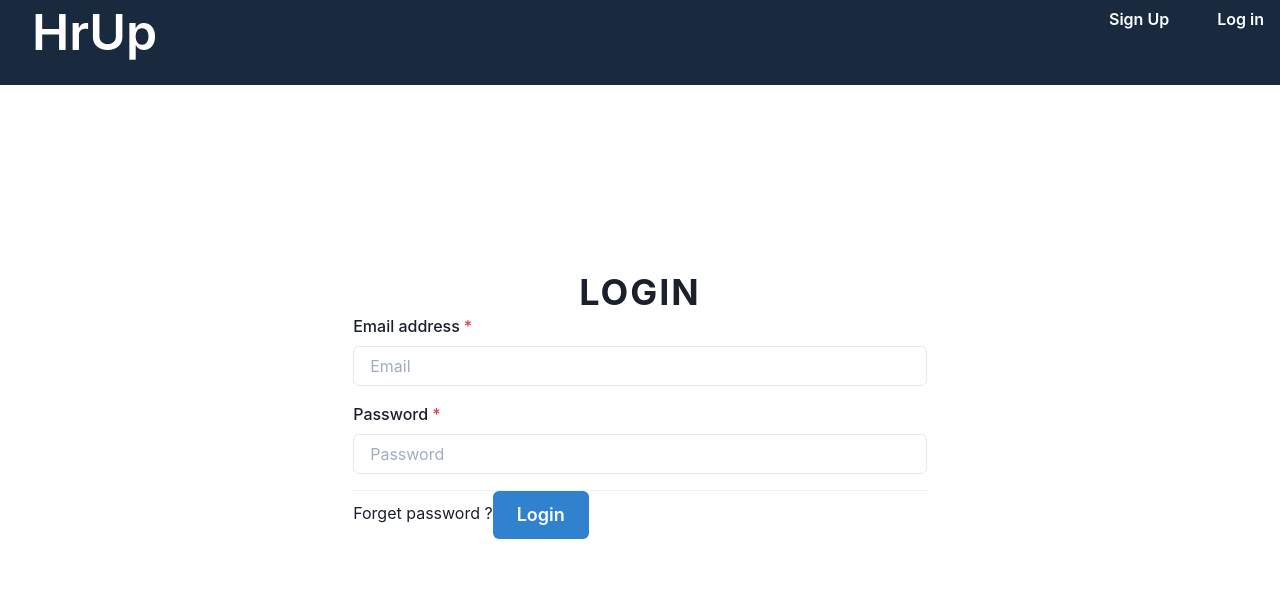
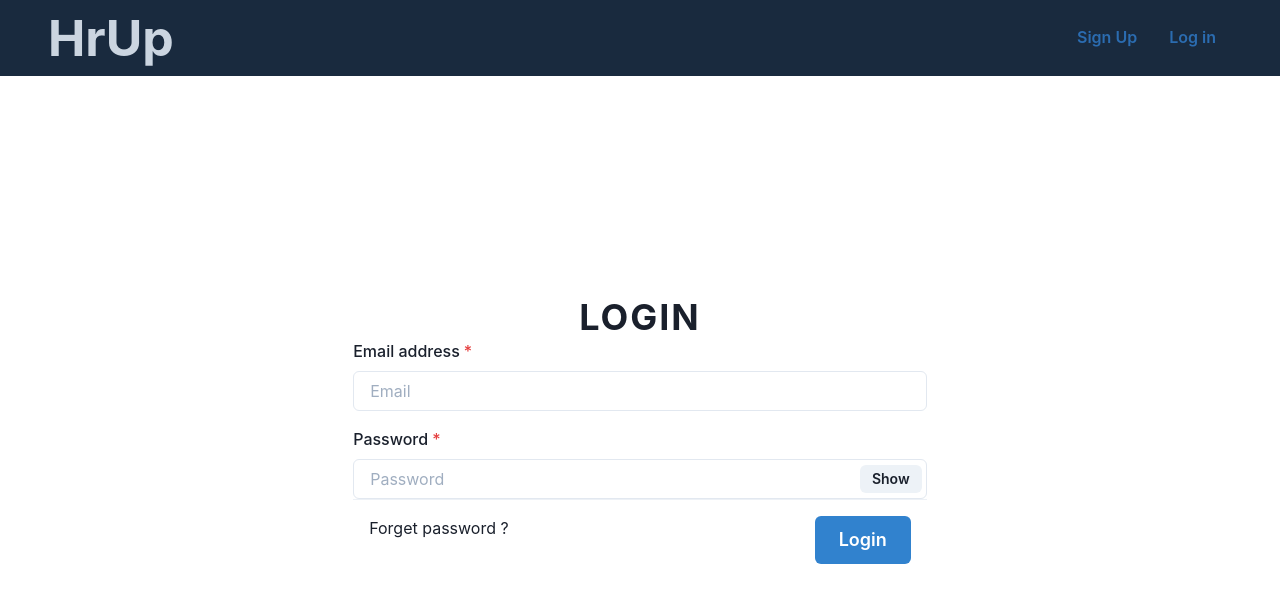
Before and after one commit to bipasha39/HpUp-Frontend, a React (Create React App) app: page / in a window 1280 px wide. Shown: the top 602 px of the page. Built offline with nearby package versions, Linux system fonts and the light colour scheme.

Commit message:
login view

```diff
--- a/src/App.js
+++ b/src/App.js
@@ -20,7 +20,7 @@ function App() {
   return (
     <ChakraProvider theme={theme}>
 
-     <Box minH="100vh" >
+     <Box minH="100vh" display="flex" flexDirection="column" >
 
      <Login />
 
--- a/src/components/header/Header.js
+++ b/src/components/header/Header.js
@@ -1,28 +1,34 @@
 import React from 'react';
 import './header.css';
-import { Flex, Spacer,Button,Box,Heading } from "@chakra-ui/react"
-
+import {
+  Flex,
+  Spacer,
+  Button,
+  Box,
+  Heading,
+  Container,
+} from '@chakra-ui/react';
 
 export default function Header() {
+  return (
+    <Box
+      bg="#192A3E"
+      display="flex"
+      flexDirection="row"
+      justifyContent="center"
+    >
+      <Box display="flex" flex="1" p="2" maxW="1200px" justifyContent="space-between">
+        <Heading color="#CBD5E0" size="lg" fontSize="50px">
+          HrUp
+        </Heading>
 
-    return (
-        <div className="header_container">
-  <Box p="2">
-  <Button colorScheme="#192A3E" size="lg" fontSize="50px">
-      HrUp
-    </Button>
-    {/* <Heading colorScheme="tomato" size="lg" fontSize="50px">HrUp</Heading> */}
-  </Box>
-  <Spacer />
-  <Box>
-    <Button colorScheme="#1B2F44" mr="4">
-      Sign Up
-    </Button>
-    <Button colorScheme="#1B2F44">Log in</Button>
-  </Box>
-</div>
-
-    );
-
-
+        <Box display="flex" alignItems="center">
+          <Button colorScheme="blue" variant="ghost" >
+            Sign Up
+          </Button>
+          <Button colorScheme="blue"variant="ghost"  >Log in</Button>
+        </Box>
+      </Box>
+    </Box>
+  );
 }
--- a/src/components/header/header.css
+++ b/src/components/header/header.css
@@ -1,9 +1,7 @@
- .header_container{
+ /* .header_container{
     background-color:#192A3E;
     display: flex;
     flex-direction: row;
     width: 100%;
     height: 85px;
-
-
-}
+}  */
--- a/src/components/loginForm/LoginForm.js
+++ b/src/components/loginForm/LoginForm.js
@@ -1,4 +1,4 @@
-import React, {useState} from 'react';
+import React, { useState } from 'react';
 import {
   FormControl,
   FormLabel,
@@ -8,26 +8,25 @@ import {
   InputRightElement,
   showPass,
   IconButton,
-  handleToggle,
+  handleClick,
   Button,
   Stack,
   Heading,
   Divider,
   Container,
   Center,
-  Spacer
+  Spacer,
+  show,
 } from '@chakra-ui/react';
 
 export default function LoginForm() {
-  const [email, setEmail] = useState("");
-  const[password,setPassword] = useState("");
-  const handleSubmit = ()=>{
-    console.log("logged in as",email,password)
-  }
+  const [email, setEmail] = useState('');
+  const [password, setPassword] = useState('');
+  const handleSubmit = () => {
+    console.log('logged in as', email, password);
+  };
   return (
-    <Center h="80vh">
-   <Container >
-
+    <Container>
       <Heading
         as="h1"
         textAlign="center"
@@ -42,11 +41,13 @@ export default function LoginForm() {
           <FormControl isRequired>
             <FormLabel>Email address</FormLabel>
             <InputGroup>
-              <Input type="email"
+              <Input
+                type="email"
                 value={email}
-              onChange={(event) => setEmail(event.target.value)}
+                onChange={event => setEmail(event.target.value)}
                 placeholder="Email"
-              aria-label="Email" />
+                aria-label="Email"
+              />
             </InputGroup>
           </FormControl>
 
@@ -55,35 +56,31 @@ export default function LoginForm() {
             <InputGroup>
               <Input
                 value={password}
-              onChange={(event) => setPassword(event.target.value)}
+                onChange={event => setPassword(event.target.value)}
                 type="password"
                 placeholder="Password"
                 aria-label="Password"
               />
-              <InputRightElement>
-                <IconButton
-                  icon={showPass ? 'hide' : 'show'}
-                  variant="ghost"
-                  size="sm"
-                  onClick={handleToggle}
-                  title={`${showPass ? 'Hide' : 'Show' } Password`}
-                />
+
+                <InputRightElement width="4.5rem">
+                  <Button h="1.75rem" size="sm" onClick={handleClick}>
+                    {show ? 'Hide' : 'Show'}
+                  </Button>
                 </InputRightElement>
+
             </InputGroup>
           </FormControl>
+        </Stack>
         <Divider />
-        </Stack>
       </form>
-        <flex  >
-          <Box >
-            <a href="#" colorScheme="blue">Forget password ?</a>
-          <Button  colorScheme="blue" size="lg" onClick={handleSubmit} >
+      <Box display="flex" p="4" justifyContent="space-between">
+        <a color="blue" href="#" >
+          Forget password ?
+        </a>
+        <Button colorScheme="blue" size="lg" variant="solid" onClick={handleSubmit}>
           Login
         </Button>
       </Box>
-      </flex>
-
     </Container>
-    </Center>
   );
 }
--- a/src/pages/login/Login.js
+++ b/src/pages/login/Login.js
@@ -1,24 +1,18 @@
-import React from 'react';
+import React, { Fragment } from 'react';
 import LoginForm from '../../components/loginForm/LoginForm';
 import Header from '../../components/header/Header';
 import './login.css';
 
-import { VStack } from '@chakra-ui/react';
-
+import { Box,Container, VStack } from '@chakra-ui/react';
 
 export default function Login() {
+  return (
+    <Fragment>
+      <Header />
 
-    return (
-
-        <div>
-            <div className="login_page_loginButton">
-            <Header />
-            </div>
-          <div className="login_page_loginForm">
-         <LoginForm />
-         </div>
-
-        </div>
-
-    );
+      <Box display="flex" flex="2" alignItems="center" justifyContent="center">
+        <LoginForm />
+      </Box>
+    </Fragment>
+  );
 }
```
Also changed, not shown: 1 other file (tests, documents, lock files or other folders). Lines whose indentation alone changed are shown as unchanged.
